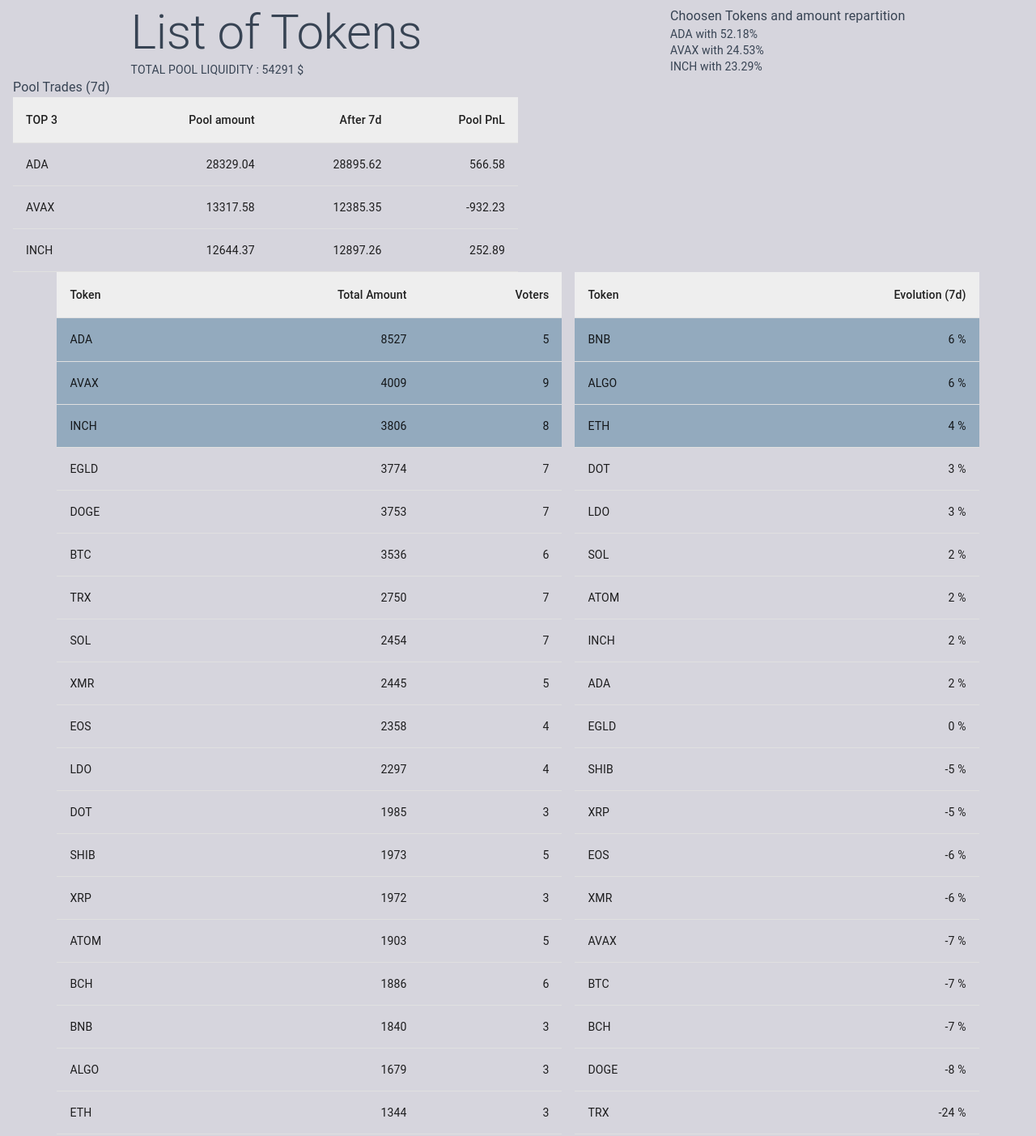
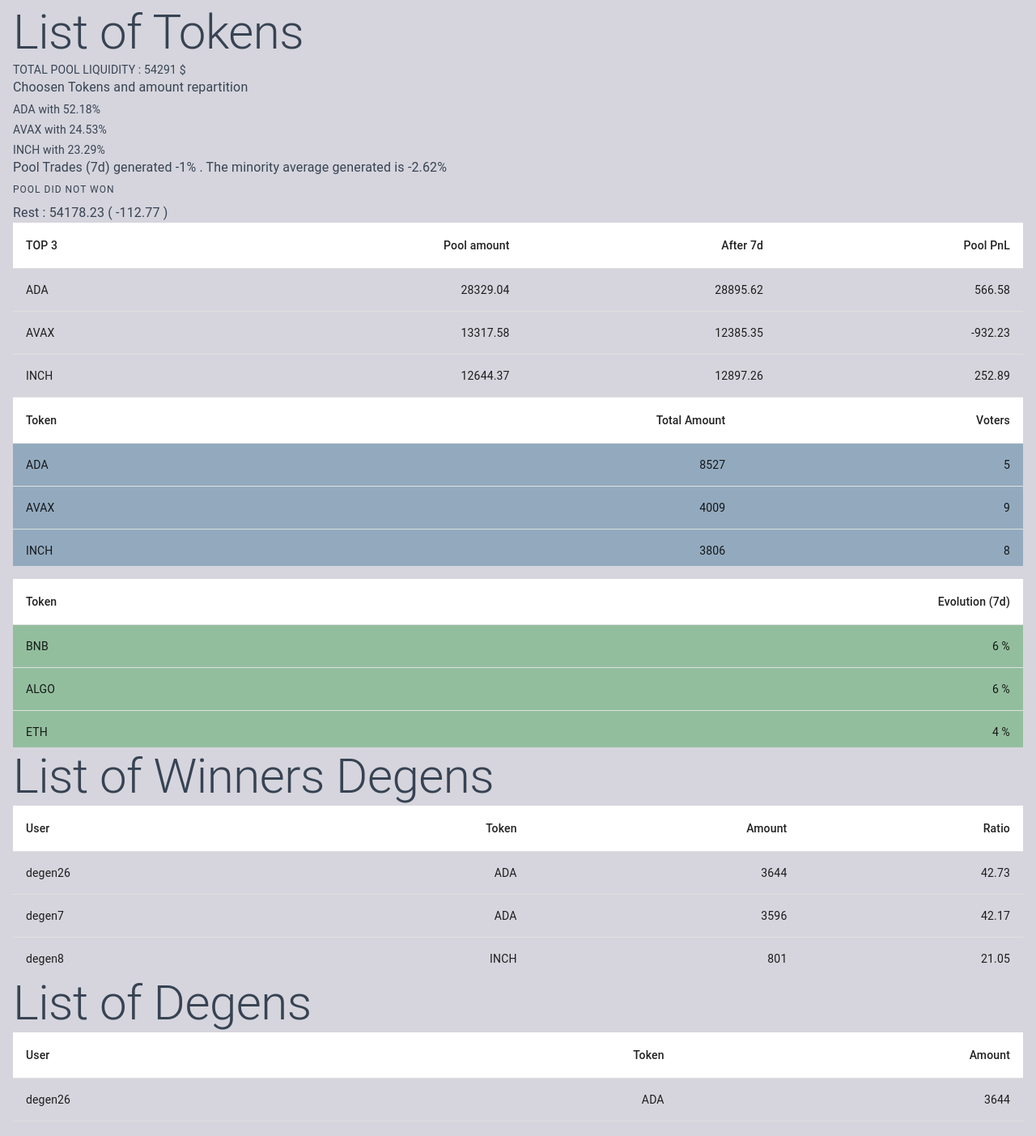
Before and after one commit to lamachina/kotkitty, a React (Vite) app: page / in a window 1280 px wide. Shown: the part 660-2063 px from the top of the page at 81% size. Built offline with nearby package versions, Linux system fonts and the light colour scheme; a web font is replaced by a local one.

Commit message:
new test

```diff
--- a/src/components/sections/PrototypeVisu.jsx
+++ b/src/components/sections/PrototypeVisu.jsx
@@ -2,7 +2,7 @@ import { Grid, Paper, Stack, Table, TableBody, TableCell, TableContainer, TableH
 import React from 'react';
 import {
     getTopThreeTokens, getTotalTopThreeAmount, getTotalAmountForAllUsers,
-    getPercentWithDecimals, getUnitFromPercent, getPercentTopPerTop3, getPoolTrade, getTokenStats
+    getPercentWithDecimals, getUnitFromPercent, getPercentTopPerTop3, getPoolTrade, getAvgEvmTopThree, getAvgEvm, getTopTokenBets
 } from './calc';
 
 const generateRandomData = () => {
@@ -51,53 +51,21 @@ function PrototypeVisu() {
 
     const poolTrades = getPoolTrade(totalAmountForAllUsers, percentTopPerTop3, tokenValues)
 
-    const TokenStats = getTokenStats(tokenValues)
+    const AvgEvmTopThree = getAvgEvmTopThree(InitialPool, tokenValues)
 
-    console.log(TokenStats);
-    //console.log(poolTradesWithFinalAmount);
-    /*     // Calculate the top 3 most owned tokens from the list of users
-        const top3Tokens = findMostOwnedTokens(users);
+    const AvgEvm = getAvgEvm(InitialPool, tokenValues)
 
-        // Calculate the total amount owned for the top 3 tokens
-        const totalAmountForTop3Tokens = getTotalAmountForTokens(users, top3Tokens);
+    const restOfTrade = poolTrades[0].finalValue + poolTrades[1].finalValue + poolTrades[2].finalValue
 
-        //Best and dumbest amount user top 1 and 3
-        const biggestAmountUserforToken = getBiggestAmountUserForToken(users, top3Tokens[0])
-        const lowestAmountUserForTop3Tokens = getLowestAmountUserForTop3Tokens(users, top3Tokens)
-
-
-
-        // Calculate the total amount owned for all users
-        const ratioTopThreeOnTotal = getRatioTopThreeOnTotal(totalAmountForTop3Tokens, totalAmountForAllUsers);
-        // Calculate the total amount owned for all users
-        const NumberOfUsersForToken0 = getNumberOfUsersForToken(users, top3Tokens[0]);
-        const NumberOfUsersForToken1 = getNumberOfUsersForToken(users, top3Tokens[1]);
-        const NumberOfUsersForToken2 = getNumberOfUsersForToken(users, top3Tokens[2]);
-        // Calculate the total amount owned for all users
-        const TotalAmountForToken0 = getTotalAmountForToken(users, top3Tokens[0]);
-        const TotalAmountForToken1 = getTotalAmountForToken(users, top3Tokens[1]);
-        const TotalAmountForToken2 = getTotalAmountForToken(users, top3Tokens[2]);
-
-        //
-        const percentPerUserOnPoolBiggest = getPercentWithDecimals(biggestAmountUserforToken.amount, TotalAmountForToken0)
-        const percentPerUserOnPoolLowest = getPercentWithDecimals(lowestAmountUserForTop3Tokens.amount, TotalAmountForToken2)
-
-        const tokenTop1PercentTotal = getPercentWithDecimals(TotalAmountForToken0, totalAmountForTop3Tokens)
-        const tokenTop2PercentTotal = getPercentWithDecimals(TotalAmountForToken1, totalAmountForTop3Tokens)
-        const tokenTop3PercentTotal = getPercentWithDecimals(TotalAmountForToken2, totalAmountForTop3Tokens)
-
-        const tokenTop1FullyInvested = getUnitFromPercent(totalAmountForAllUsers, tokenTop1PercentTotal)
-        const tokenTop2FullyInvested = getUnitFromPercent(totalAmountForAllUsers, tokenTop2PercentTotal)
-        const tokenTop3FullyInvested = getUnitFromPercent(totalAmountForAllUsers, tokenTop3PercentTotal) */
+    const TopTokenBets = getTopTokenBets(users, topThreeTokens, InitialPool)
+    console.log(TopTokenBets);
 
     return (
-        <>
-            <Grid display={'flex'} flexDirection={'row'} gap={'1rem'} alignItems='center' justifyContent={'space-around'}>
-                <Stack flexDirection={"column"}>
+        <Grid >
+            <Grid display={'flex'} flexDirection={'column'} alignItems='left' justifyContent={'space-around'}>
                 <Typography variant='h2'>List of Tokens</Typography>
                 <Typography variant='body2'>TOTAL POOL LIQUIDITY : {totalAmountForAllUsers} $</Typography>
-                </Stack>
-                <Stack flexDirection={"column"}>
+                <Stack flexDirection={"column"} gap='0.3rem'>
                     <Typography variant='body1'>Choosen Tokens and amount repartition </Typography>
                     {Object.entries(percentTopPerTop3).map((token, index) => (
                         <Typography variant='body2' key={index}>
@@ -105,14 +73,15 @@ function PrototypeVisu() {
                         </Typography>
                     ))}
                 </Stack>
-
+                <Typography variant='body1'>Pool Trades (7d) generated {AvgEvmTopThree}% . The minority average generated is {AvgEvm}%</Typography>
+                <Typography variant='overline'>Pool {AvgEvmTopThree > 0 ? AvgEvmTopThree > AvgEvm * 2 ? '' : 'did not' : 'did not'} won</Typography>
+                <Typography variant='body1'>Rest : {Math.round(restOfTrade * 100) / 100} ( {Math.round((restOfTrade - totalAmountForAllUsers) * 100) / 100} )</Typography>
 
             </Grid>
-            <Grid>
-                <Typography variant='body1'>Pool Trades (7d)</Typography>
-                <TableContainer sx={{ flexWrap: 'wrap', display: 'flex', width: '50%' }}>
+            <Grid display={'flex'} flexDirection={'column'} alignItems='left' justifyContent={'space-around'}>
 
-                    <Table>
+                <TableContainer sx={{ display: 'flex' }}>
+                    <Table stickyHeader>
                         <TableHead sx={{ background: '#eeeeee' }}>
                             <TableRow>
                                 <TableCell>TOP 3</TableCell>
@@ -137,12 +106,12 @@ function PrototypeVisu() {
                 </TableContainer>
             </Grid>
 
-            <Grid display={'flex'} flexDirection={'row'} gap={'1rem'} alignItems='center' justifyContent={'center'}>
-                <TableContainer sx={{ flexWrap: 'wrap', display: 'flex', width: '50%' }}>
+            <Grid display={'flex'} flexDirection={'column'} gap={'1rem'} alignItems='center' justifyContent={'center'}>
+                <TableContainer sx={{ flexWrap: 'wrap', display: 'flex', height: '13rem', overflowY: 'initial' }}>
 
-                    <Table>
-                        <TableHead sx={{ background: '#eeeeee' }}>
-                            <TableRow>
+                    <Table stickyHeader>
+                        <TableHead sx={{ background: '#eeeeee' }} >
+                            <TableRow >
                                 <TableCell>Token</TableCell>
                                 <TableCell align="right">Total Amount</TableCell>
                                 <TableCell align="right">Voters</TableCell>
@@ -164,10 +133,10 @@ function PrototypeVisu() {
                         </TableBody>
                     </Table>
                 </TableContainer>
-                <TableContainer sx={{ flexWrap: 'wrap', display: 'flex', width: '40%' }}>
+                <TableContainer sx={{ flexWrap: 'wrap', display: 'flex', height: '13rem', overflowY: 'initial' }}>
 
-                    <Table>
-                        <TableHead sx={{ background: '#eeeeee' }}>
+                    <Table stickyHeader>
+                        <TableHead >
                             <TableRow>
                                 <TableCell>Token</TableCell>
                                 <TableCell align="right">Evolution (7d)</TableCell>
@@ -179,7 +148,7 @@ function PrototypeVisu() {
                                 .map(([token, percentEv], index) => (
                                     <TableRow
                                         key={token}
-                                        className={index < 3 ? "highlighted-row" : ""}
+                                        className={index < 3 ? "highlighted-roww" : ""}
                                     >
                                         <TableCell>{token}</TableCell>
                                         <TableCell align="right">{percentEv.percentEv} %</TableCell>
@@ -189,9 +158,37 @@ function PrototypeVisu() {
                     </Table>
 
                 </TableContainer>
-            </Grid><Typography variant='h2'>List of Degens</Typography><TableContainer sx={{ flexWrap: 'wrap', display: 'flex' }}>
+            </Grid>
+            <Grid>
+                <Typography variant='h2'>List of Winners Degens</Typography>
+                <TableContainer sx={{ flexWrap: 'wrap', display: 'flex', height: '13rem', overflowY: 'initial' }}>
 
-                <Table>
+                    <Table stickyHeader>
+                        <TableHead sx={{ background: '#eeeeee' }}>
+                            <TableRow>
+                                <TableCell>User</TableCell>
+                                <TableCell align="right">Token</TableCell>
+                                <TableCell align="right">Amount</TableCell>
+                                <TableCell align="right">Ratio</TableCell>
+                            </TableRow>
+                        </TableHead>
+                        <TableBody>
+                            {TopTokenBets.sort((a, b) => b.ratio - a.ratio).map((degen, index) => (
+                                <TableRow key={degen.name}>
+                                    <TableCell>{degen.name}</TableCell>
+                                    <TableCell align="right">{degen.token}</TableCell>
+                                    <TableCell align="right">{degen.amount_bet}</TableCell>
+                                    <TableCell align="right">{degen.ratio}</TableCell>
+                                </TableRow>
+                            ))}
+                        </TableBody>
+                    </Table>
+
+                </TableContainer>
+                <Typography variant='h2'>List of Degens</Typography>
+                <TableContainer sx={{ flexWrap: 'wrap', display: 'flex', height: '13rem', overflowY: 'initial' }}>
+
+                    <Table stickyHeader>
                         <TableHead sx={{ background: '#eeeeee' }}>
                             <TableRow>
                                 <TableCell>User</TableCell>
@@ -211,7 +208,8 @@ function PrototypeVisu() {
                     </Table>
 
                 </TableContainer>
-        </>
+            </Grid>
+        </Grid>
 
     );
 }
--- a/src/components/sections/calc.js
+++ b/src/components/sections/calc.js
@@ -60,21 +60,46 @@ export function getPoolTrade(totalAmount, percentTOpPerTop3, tokenValues) {
 }
 
 
-export function getTokenStats(tokenValues) {
-    const tokens = Object.values(tokenValues);
-    const sortedTokens = tokens.sort((a, b) => b.percentEv - a.percentEv);
+export function getAvgEvmTopThree(pool, tokenValues) {
+    const topThreeTokens = getTopThreeTokens(pool);
+    const topThreePercentEvs = topThreeTokens.map((token) => tokenValues[token].percentEv);
+    const sum = topThreePercentEvs.reduce((acc, percentEv) => acc + percentEv, 0);
+    return Math.round(sum / topThreePercentEvs.length * 100) / 100;
+}
 
-    const topThreeTokens = sortedTokens.slice(0, 3);
-    const topThreeTokensSum = topThreeTokens.reduce((sum, token) => sum + token.percentEv, 0);
+export function getAvgEvm(pool, tokenValues) {
+    const topThreeTokens = getTopThreeTokens(pool);
+    const tokens = Object.keys(tokenValues).filter(token => !topThreeTokens.includes(token));
+    const evmValues = tokens.map(token => tokenValues[token].percentEv);
+    const avgEvm = evmValues.reduce((sum, ev) => sum + ev, 0) / evmValues.length;
 
-    const avgEv = tokens.reduce((sum, token) => sum + token.percentEv, 0) / tokens.length;
-    const avgEvm = (tokens.reduce((sum, token) => sum + token.percentEv, 0) - topThreeTokensSum) / (tokens.length - 3);
+    return Math.round(avgEvm * 100) / 100;
+}
 
-    return {
-        avgEv,
-        avgEvm,
-    };
+
+export function getTopTokenBets(users, topThreeTokens, InitialPool) {
+    const topTokenBets = [];
+
+    // Loop through each user in the users array
+    for (let user of users) {
+        // Check if the user's token_bet is one of the top three tokens
+        if (topThreeTokens.includes(user.token_bet)) {
+            // If so, add the user's name, token, and amount_bet to the topTokenBets array
+            const betAmount = InitialPool.tokenBets[user.token_bet]?.betAmount ?? 0;
+            const ratio = betAmount > 0 ? user.amount_bet / betAmount : 0;
+            topTokenBets.push({
+                name: user.name,
+                token: user.token_bet,
+                amount_bet: user.amount_bet,
+                ratio: Math.round(ratio * 10000) / 100,
+            });
+        }
+    }
+
+    return topTokenBets;
 }
+
+
 
 
 
--- a/src/index.css
+++ b/src/index.css
@@ -115,3 +115,7 @@ img {
 .highlighted-row {
 	background-color: rgb(147, 170, 190);
 }
+
+.highlighted-roww {
+	background-color: rgb(147, 190, 158);
+}
```
Lines whose indentation alone changed are shown as unchanged.
